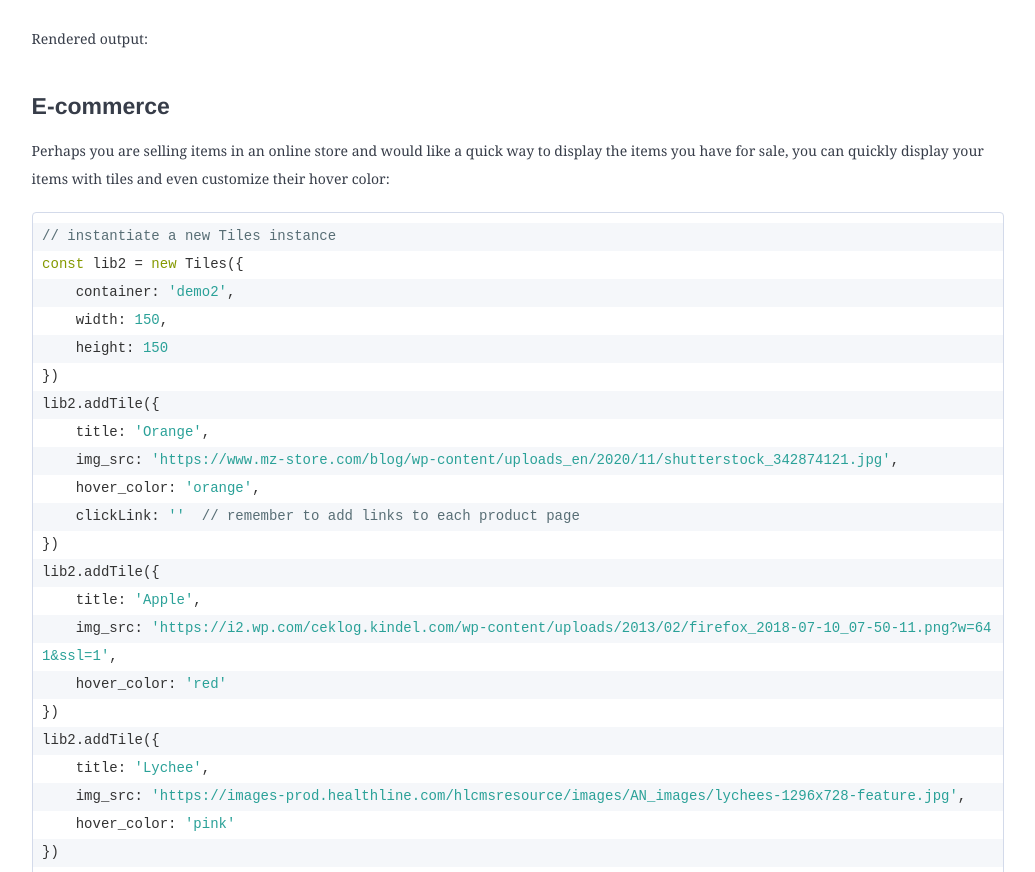
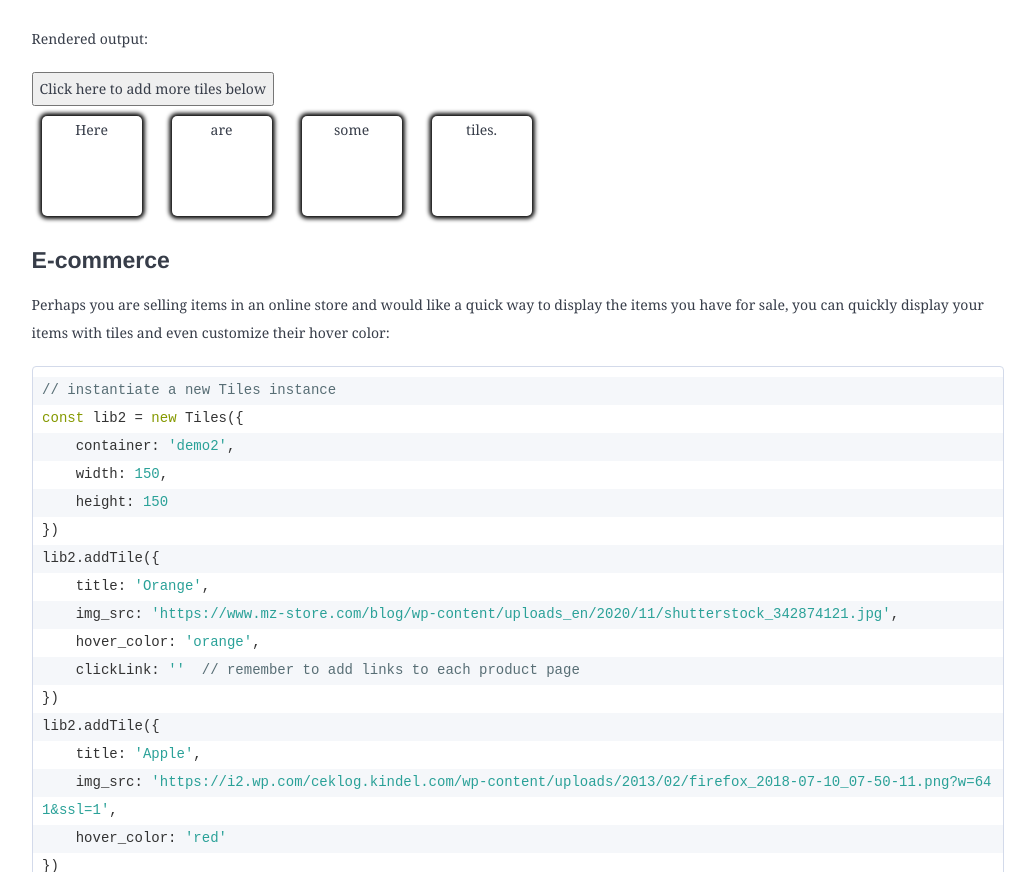
Before and after one commit to hhc97/tiles-js, a website: page pub/examples.html in a window 1280 px wide. Shown: the part 1235-2107 px from the top of the page, without its empty margins (122-1157 px from the left). Drawn offline with nearby package versions, Linux system fonts and the light colour scheme.

Commit message:
add demo1

```diff
--- a/pub/examples.html
+++ b/pub/examples.html
@@ -67,6 +67,8 @@ button[<span class="hljs-number">0</span>].addEventListener(<span class="hljs-st
 })
 </code></pre>
     <p class="has-line-data" data-line-start="41" data-line-end="42">Rendered output:</p>
+    <button id='add_demo1'>Click here to add more tiles below</button>
+    <div id="demo1"></div>
     <div id='e-commerce'></div>
     <h3 class="code-line" data-line-start=43 data-line-end=44><a id="Ecommerce_43"></a>E-commerce</h3>
     <p class="has-line-data" data-line-start="44" data-line-end="45">Perhaps you are selling items in an online store
```
